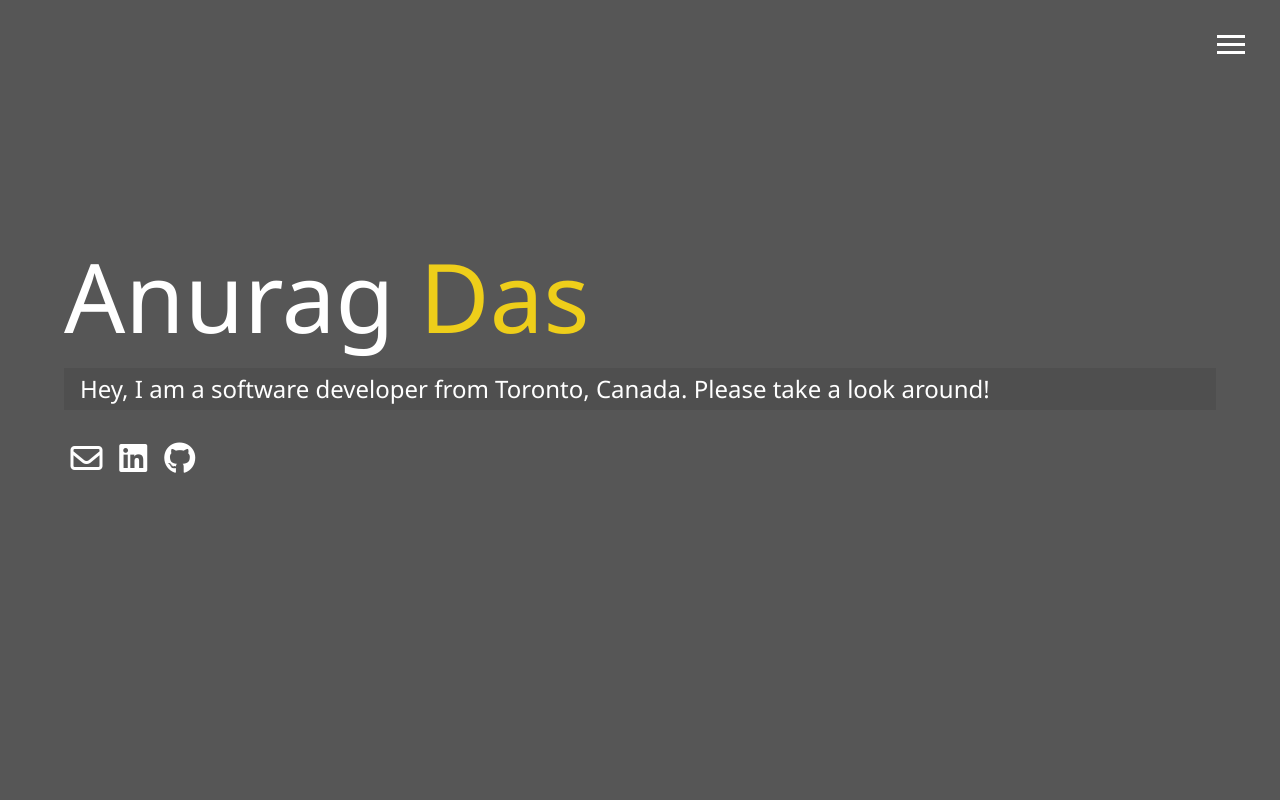
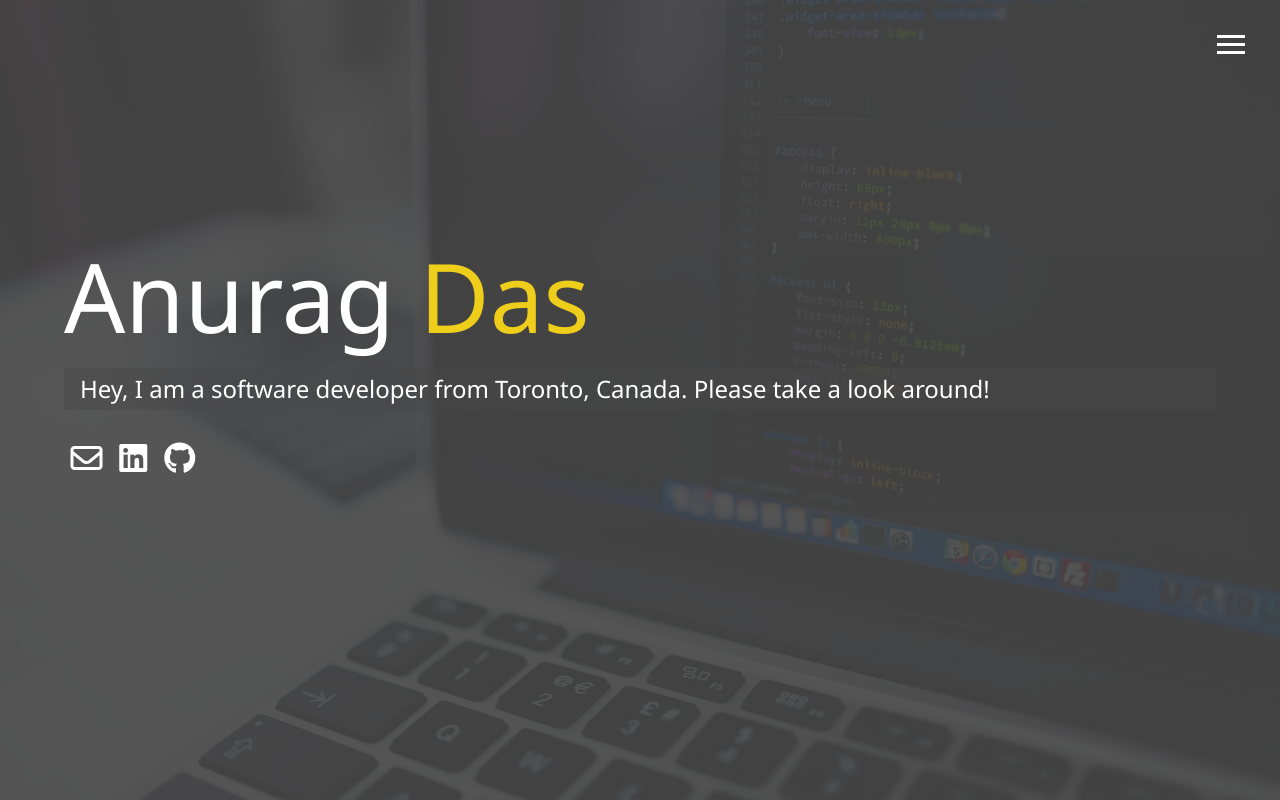
Before and after one commit to anuragd23/me, a website: page dist/index.html in a window 1280 px wide. Drawn offline with Linux system fonts and the light colour scheme; the site is published under a folder, as on GitHub Pages, so addresses that start at the root find nothing.

Commit message:
fixed home image

```diff
--- a/scss/_config.scss
+++ b/scss/_config.scss
@@ -1,7 +1,7 @@
 $primary-color: #444;
 $secondary-color: #eece1a;
 $show-home-image: true;
-$home-image: url('/dist/img/background.jpg');
+$home-image: url('../img/background.jpg');
 $background-opacity: 0.9;
 
 @mixin easeOut {
```
Also changed, not shown: dist/css/main.css.
